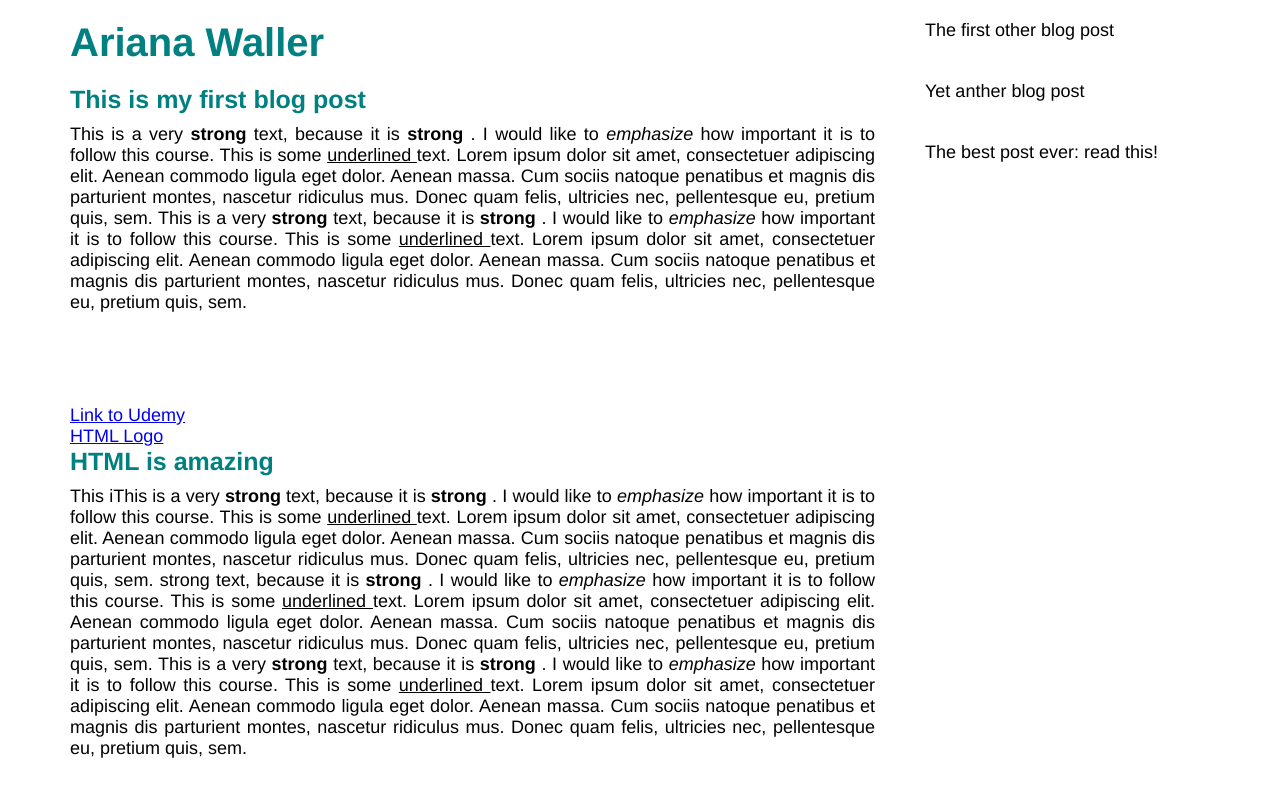
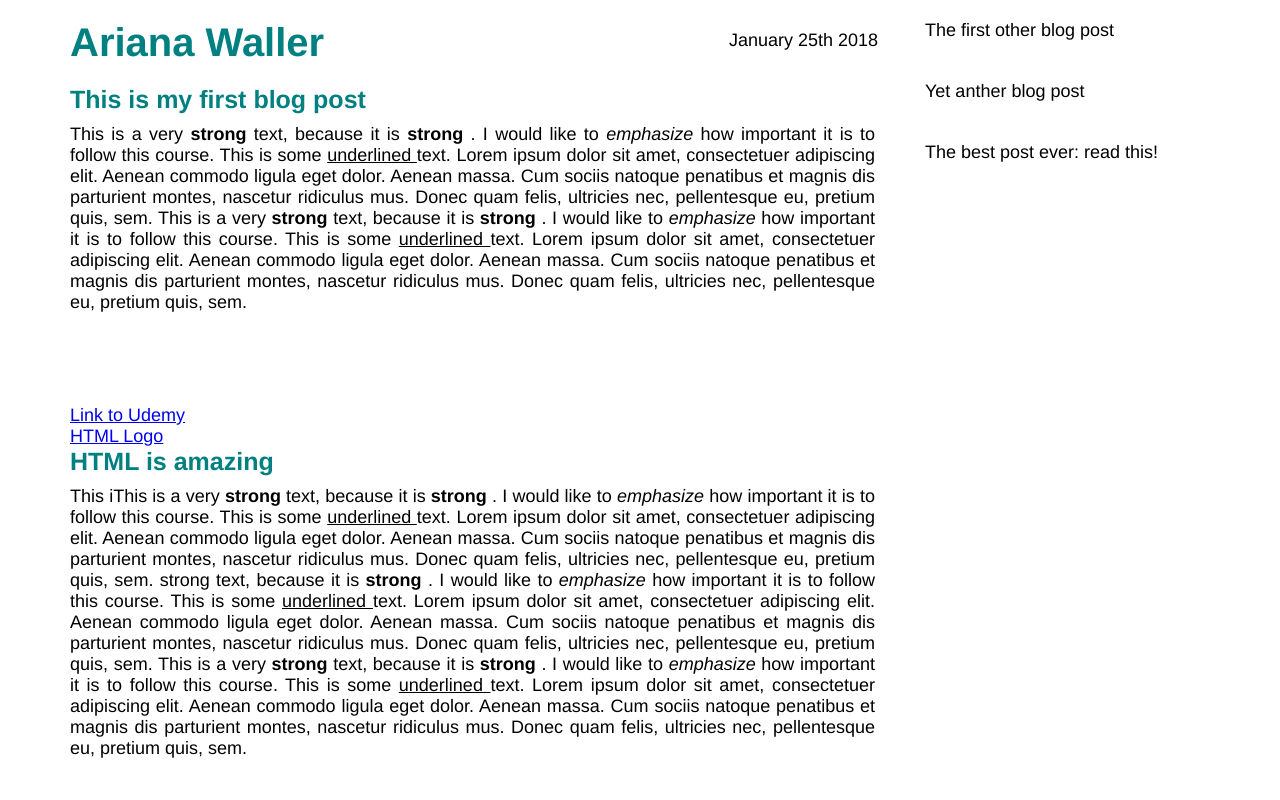
Before and after one commit to Ariana-W/Blog, a plain HTML site: page index.html in a window 1280 px wide. Shown: the top 800 px of the page. Drawn offline with Linux system fonts and the light colour scheme.

Commit message:
added date

```diff
--- a/index.html
+++ b/index.html
@@ -12,6 +12,7 @@
   <div class="container">
       <div class="blog-post">
             <h1> Ariana Waller </h1>
+             <p class="date"> January 25th 2018 </p>
 
               <h2> This is my first blog post </h2>
 
--- a/style.css
+++ b/style.css
@@ -25,6 +25,7 @@
   width: 75%;
   float: left;
   padding-right: 50px;
+  position: relative;
 }
 
 .blog-post img{
@@ -41,6 +42,12 @@
 h1{
   font-size: 40px;
   margin-bottom: 20px;
+}
+
+.date{
+position: absolute;
+top: 10px;
+right: 47px;
 }
 
 h2{
```
